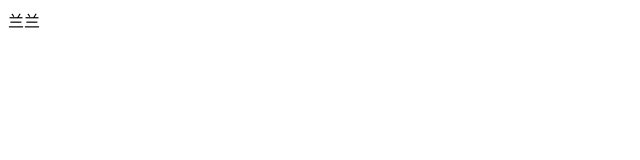
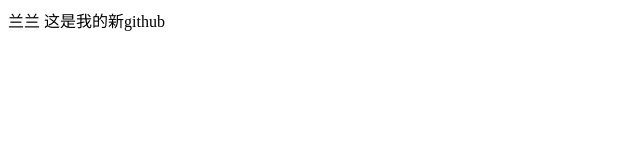
Before and after one commit to fenglanzhang/fenglanzhang.github.io, a plain HTML site: page index.html in a window 1280 px wide. Shown: the whole page, without its empty margins (0-640 px from the left). Drawn offline with Linux system fonts and the light colour scheme.

Commit message:
加了一句话

```diff
--- a/index.html
+++ b/index.html
@@ -1,3 +1,4 @@
 <html>
   <span>兰兰</span>
+  <span>这是我的新github</span>
 </html>
```
